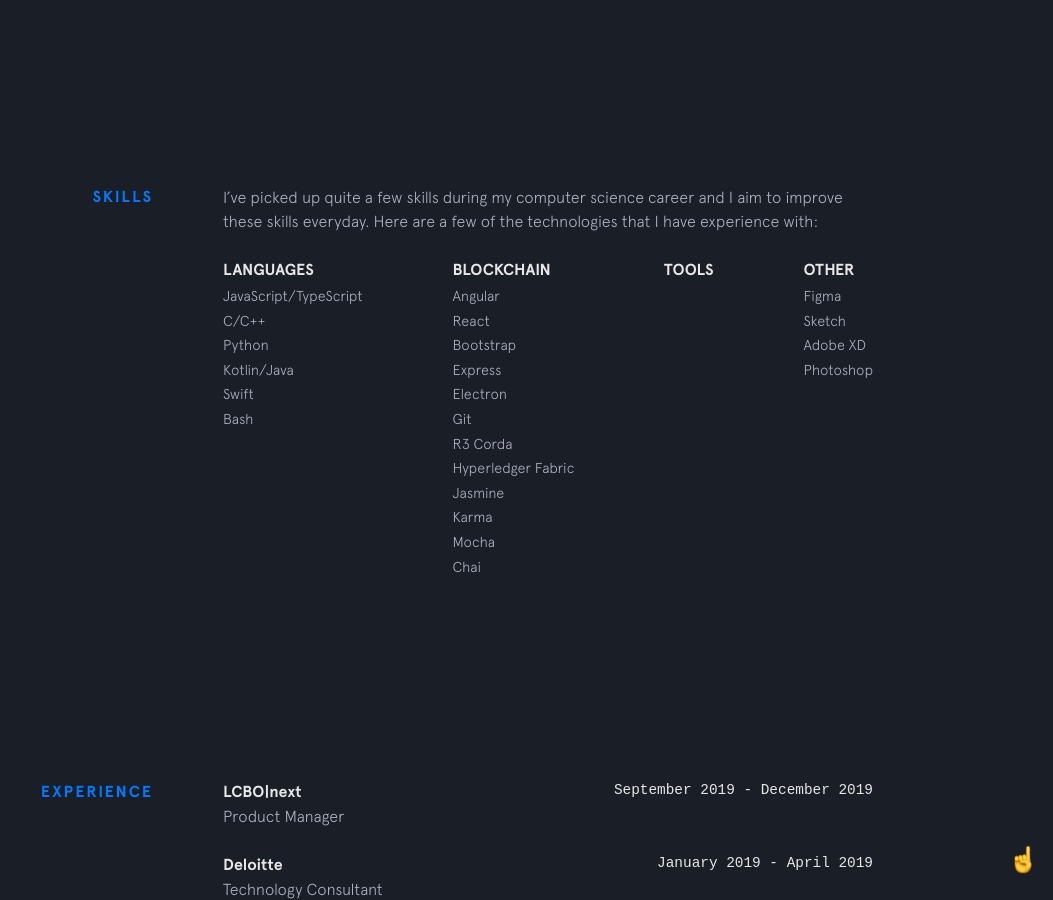
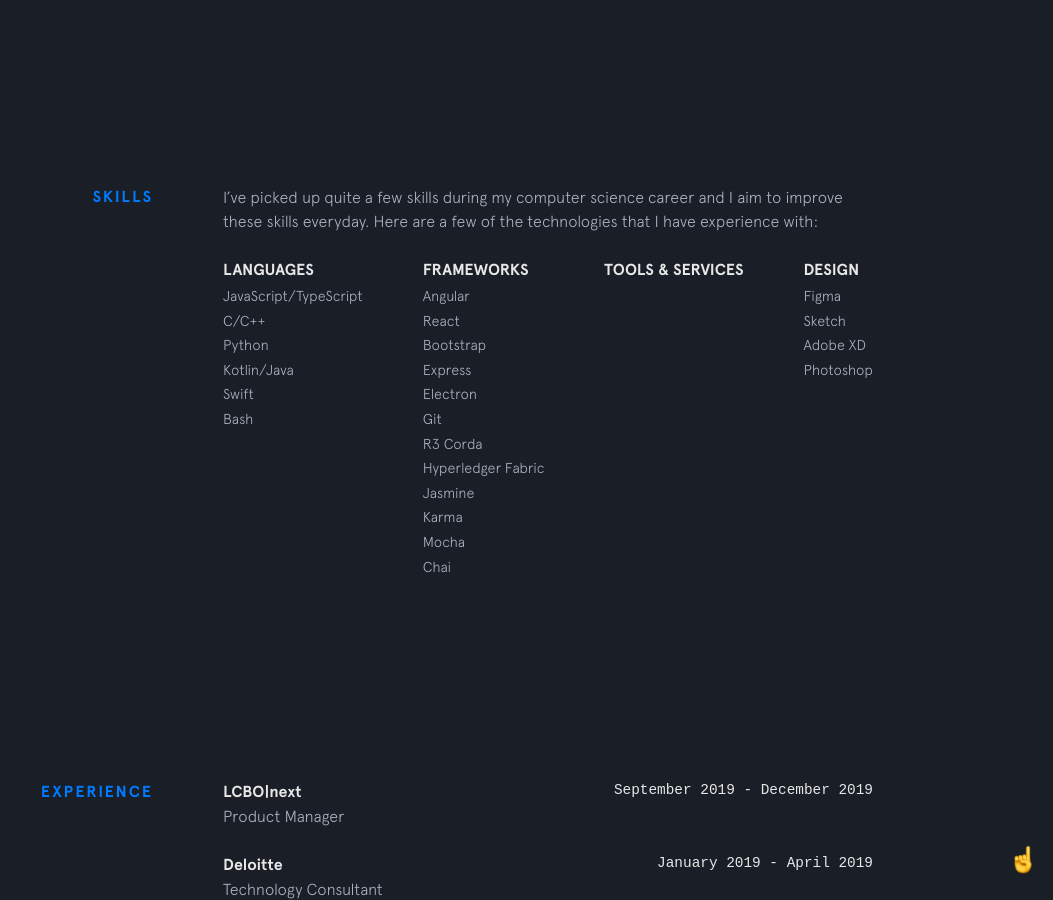
Before and after one commit to PronoyC/pronoyc.github.io, a Jekyll site: the page built from index.html, in a window 1280 px wide and 900 px high, scrolled down 1433 px. Shown: the whole window, without its empty margins (227-1280 px from the left). Built offline with Jekyll 4.4.1, drawn with Linux system fonts in a browser that asks for light colours; nearby versions of some CDN libraries.

Commit message:
Update skills.html

```diff
--- a/_includes/skills.html
+++ b/_includes/skills.html
@@ -12,7 +12,7 @@
         </ul>
       </div>
       <div class="skillz__category">
-        <div class="skillz__category__label">Blockchain</div>
+        <div class="skillz__category__label">Frameworks</div>
         <ul>
           {% for framework in site.data.skills.frameworks %}
           <li class="skillz__category__item">{{framework.item}}</li>
@@ -20,7 +20,7 @@
         </ul>
       </div>
       <div class="skillz__category">
-        <div class="skillz__category__label">Tools</div>
+        <div class="skillz__category__label">Tools & Services</div>
         <ul>
           {% for tool in site.data.skills.tools %}
           <li class="skillz__category__item">{{tool.item}}</li>
@@ -28,7 +28,7 @@
         </ul>
       </div>
       <div class="skillz__category">
-        <div class="skillz__category__label">Other</div>
+        <div class="skillz__category__label">Design</div>
         <ul>
           {% for thing in site.data.skills.design %}
           <li class="skillz__category__item">{{thing.item}}</li>
```
